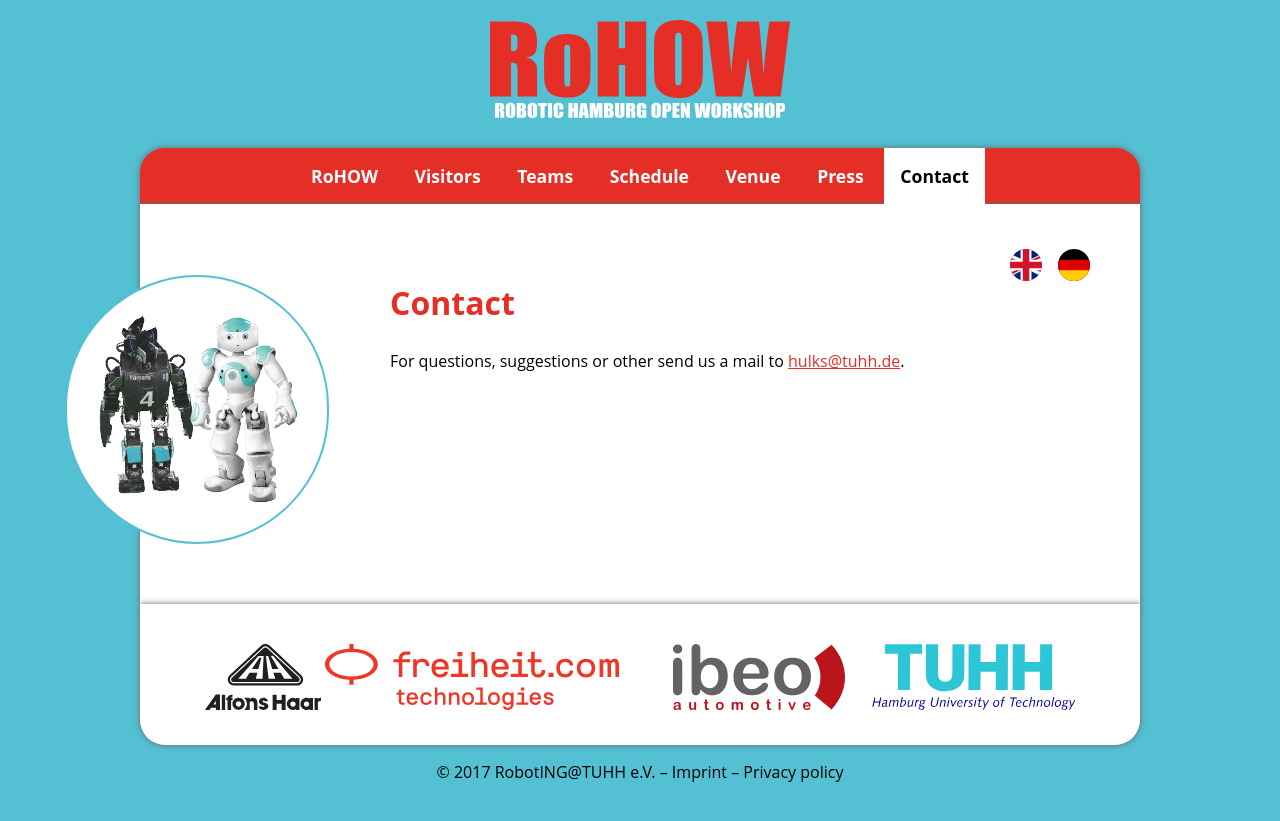
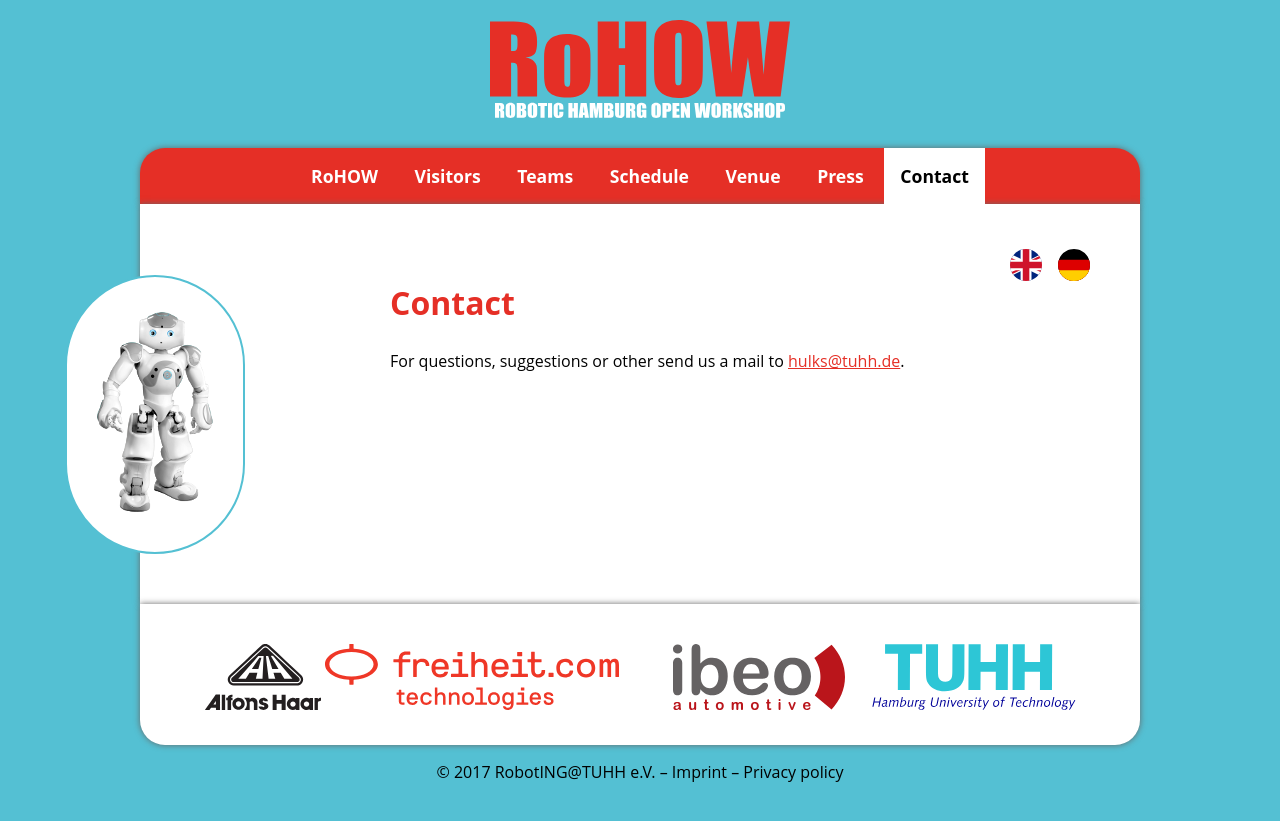
Before and after one commit to RHOrga/rhorga.github.io, a Jekyll site: the page built from 2017/en/contact.md, in a window 1280 px wide. Shown: the top 821 px of the page. Built offline with Jekyll 4.4.1, drawn with Linux system fonts in a browser that asks for light colours.

Commit message:
New robot

```diff
--- a/_includes/2017/header.html
+++ b/_includes/2017/header.html
@@ -1,6 +1,6 @@
 <header>
     <img src="{{ site.baseurl }}/assets/img/rohow-banner.svg" width="300" height="98" alt="RoHOW &ndash; Robotic Hamburg Open Workshop" />
     <div id="robots">
-        <img src="{{ site.baseurl }}/assets/img/robots.png" width="200" height="190" alt="NAO" />
+        <img src="{{ site.baseurl }}/assets/img/robot.png" width="116" height="200" alt="NAO" />
     </div>
 </header>
```
Also changed, not shown: assets/img/robot.png (added).
